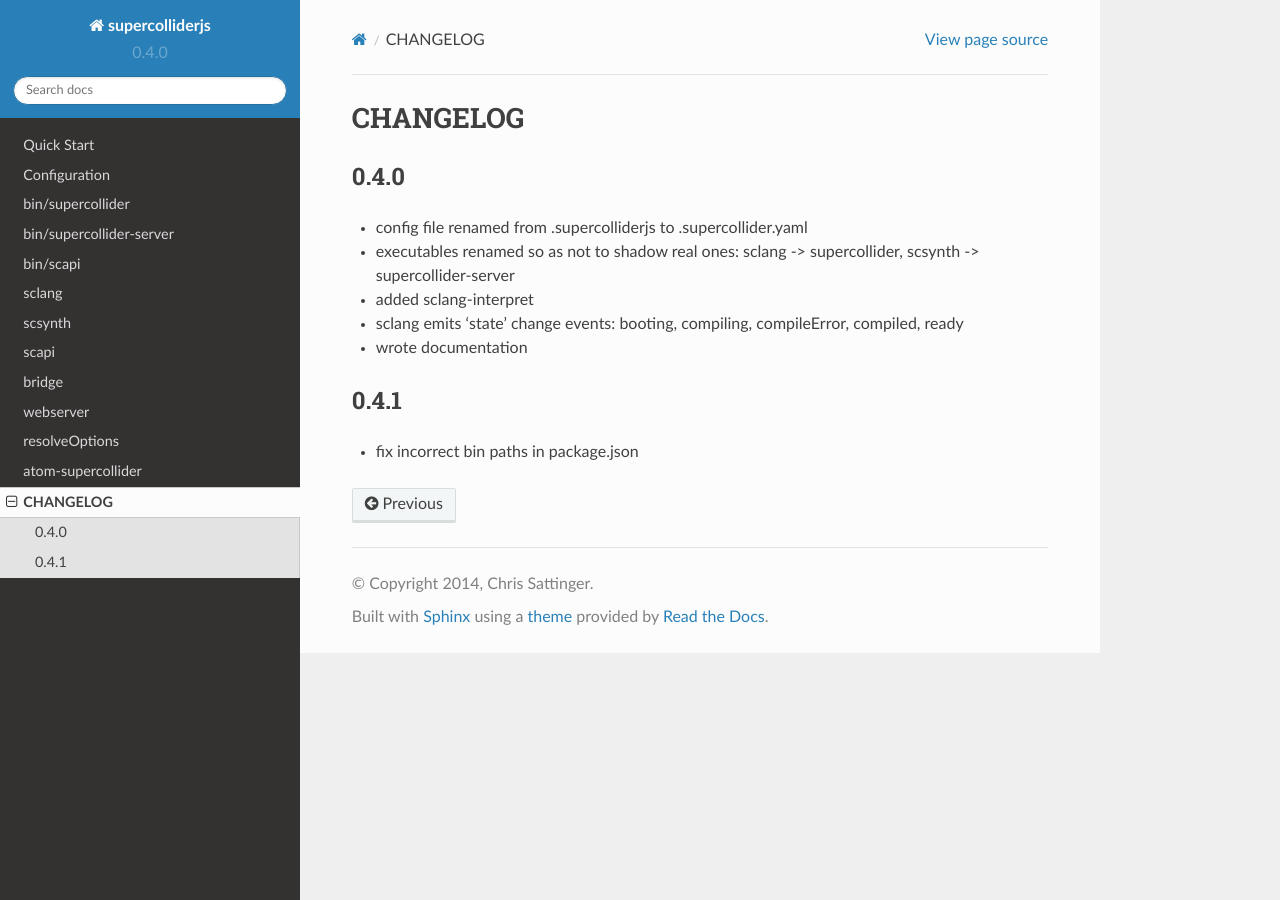
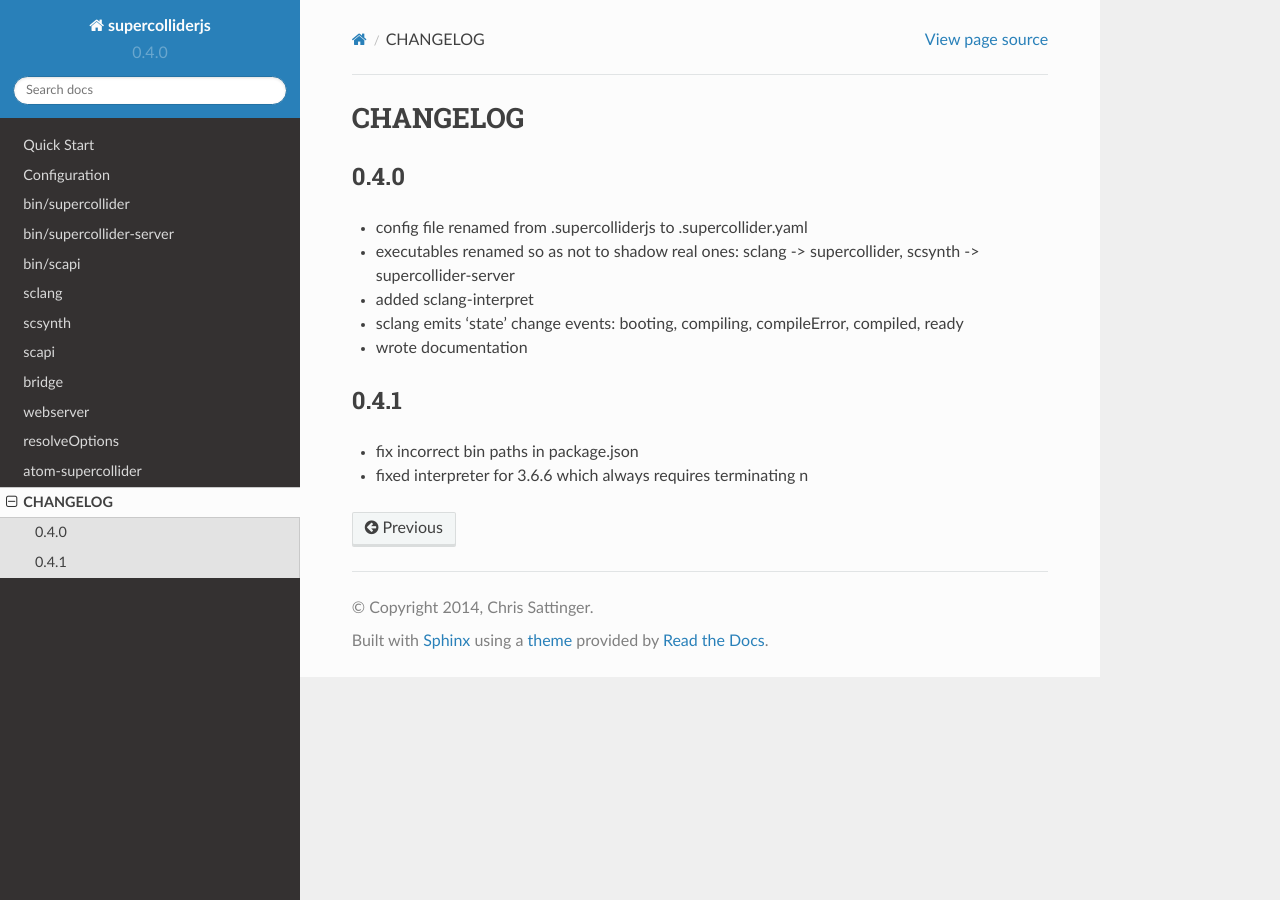
Before and after one commit to crucialfelix/supercolliderjs, a Sphinx documentation site: the page built from docs/CHANGELOG.rst, in a window 1280 px wide. Built offline with Sphinx 7.4.7 and the Read the Docs theme 2.0.0, drawn with Linux system fonts in a browser that asks for light colours.

Commit message:
bump version, updated CHANGELOG

```diff
--- a/docs/CHANGELOG.rst
+++ b/docs/CHANGELOG.rst
@@ -15,3 +15,4 @@ CHANGELOG
 -----
 
 - fix incorrect bin paths in package.json
+- fixed interpreter for 3.6.6 which always requires terminating \n
--- a/package.json
+++ b/package.json
@@ -1,7 +1,7 @@
 {
   "name": "supercolliderjs",
   "description": "Tools for working with the SuperCollider music language environment",
-  "version": "0.4.0",
+  "version": "0.4.1",
   "author": "Felix <crucialfelix@gmail.com>",
   "contributors": [
     {
```
